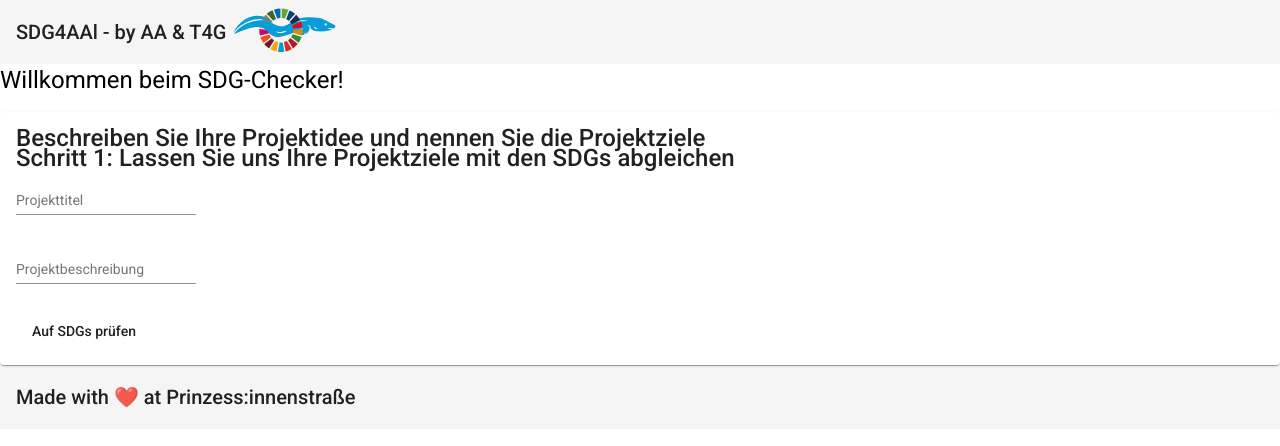
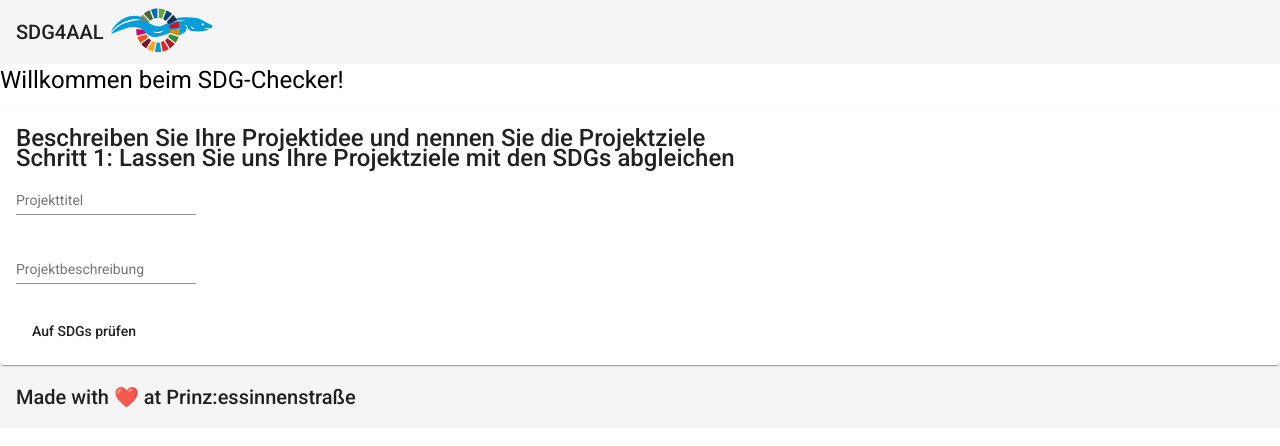
Before and after one commit to tech4germany/sdg4aal, an Angular app: page /landingpage in a window 1280 px wide. Shown: the top 446 px of the page. Built offline with nearby package versions, Linux system fonts and the light colour scheme.

Commit message:
Fix header and footer

```diff
--- a/src/app/theme/components/footer/footer.component.html
+++ b/src/app/theme/components/footer/footer.component.html
@@ -1,3 +1,3 @@
 <mat-toolbar>
-Made with ❤️ at Prinzess:innenstraße
+Made with ❤️ at Prinz:essinnenstraße
 </mat-toolbar>
--- a/src/app/theme/components/header/header.component.html
+++ b/src/app/theme/components/header/header.component.html
@@ -1,4 +1,4 @@
 <mat-toolbar>
-  <span>SDG4AAl - by AA & T4G</span>
+  <span>SDG4AAL</span>
   <span><img src="assets/logo.svg" height="60px" /></span>
 </mat-toolbar>
```
